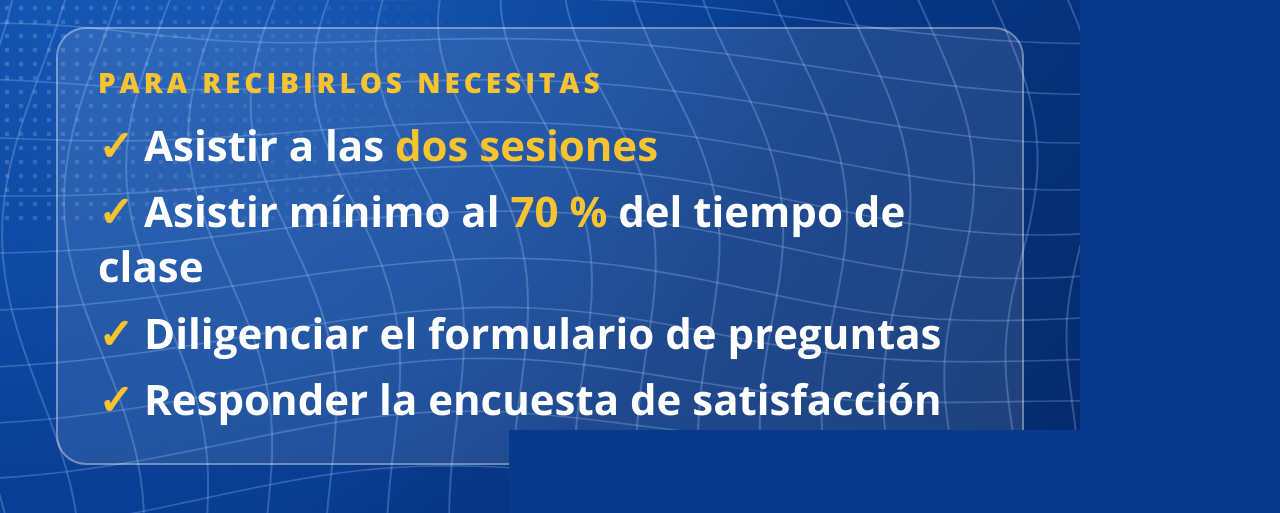
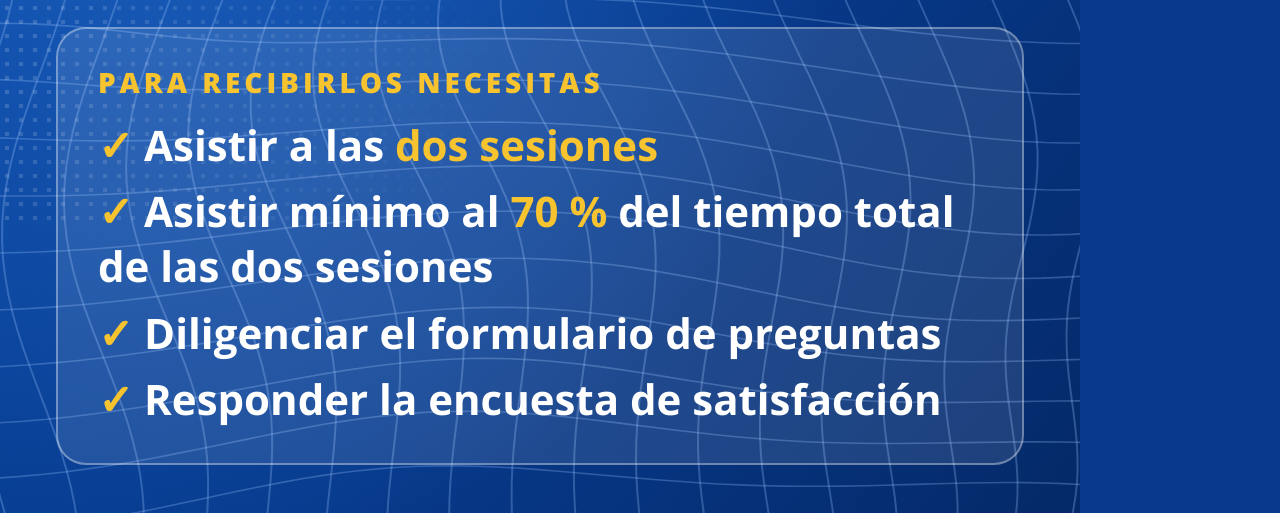
Before and after one commit to cdiazsu-source/ET-Microtalleres-QuickBooks-Angelica, a plain HTML site: page propuesta-4/extras/ig-04.html in a window 1280 px wide. Shown: the part 587-1100 px from the top of the page. Drawn offline with nearby package versions, Linux system fonts and the light colour scheme.

Commit message:
P4: aclara 70 % del tiempo total de las dos sesiones en ig-04 y tv-03
Co-Authored-By: Claude Sonnet 5.5 <noreply@anthropic.com>

```diff
--- a/propuesta-4/extras/ig-04.html
+++ b/propuesta-4/extras/ig-04.html
@@ -23,6 +23,6 @@ body{position:relative;overflow:hidden;background:#073a8c;font-family:var(--font
 <div class="card" style="margin-top:50px;padding:36px 40px"><div class="k" style="font-size:28px">Para recibirlos necesitas</div>
 <ul style="list-style:none;margin-top:18px;font-size:42px;font-weight:700;line-height:1.3">
 <li style="margin-top:12px"><span class="gold">✓</span> Asistir a las <b class="gold">dos sesiones</b></li>
-<li style="margin-top:12px"><span class="gold">✓</span> Asistir mínimo al <b class="gold">70 %</b> del tiempo de clase</li>
+<li style="margin-top:12px"><span class="gold">✓</span> Asistir mínimo al <b class="gold">70 %</b> del tiempo total de las dos sesiones</li>
 <li style="margin-top:12px"><span class="gold">✓</span> Diligenciar el formulario de preguntas</li>
 <li style="margin-top:12px"><span class="gold">✓</span> Responder la encuesta de satisfacción</li></ul></div></div><img class="z" src="../assets/footer.png" alt="" style="left:0;bottom:0;width:100%;height:auto"><div class="sw">Desliza →</div><div class="n">4 / 6</div></body></html>
```
Also changed, not shown: propuesta-4/extras/tv-03.html (+1 -1 lines), propuesta-4/extras/ig-04.png, propuesta-4/extras/tv-03.png.
